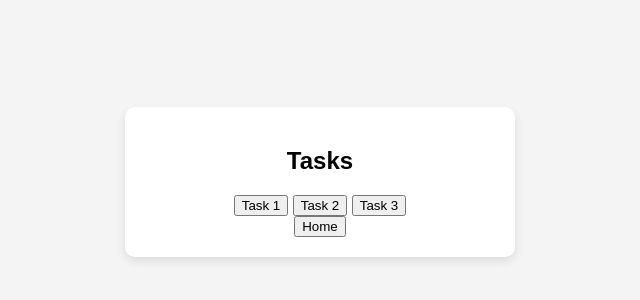
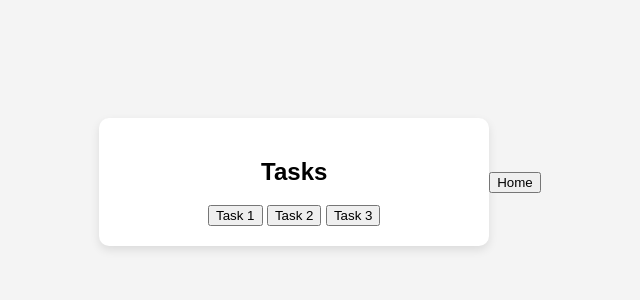
Before and after one commit to Livegist/wave, a website: page public/pages/tasks.html in a window 1280 px wide. Shown: the part 218-518 px from the top of the page, without its empty margins (320-960 px from the left). Drawn offline with Linux system fonts and the light colour scheme; files that its build step writes are made by us from their sources.

Commit message:
Update tasks.html

```diff
--- a/public/pages/tasks.html
+++ b/public/pages/tasks.html
@@ -12,6 +12,10 @@
       <button class="task" onclick="openTask('task2.html')">Task 2</button>
       <button class="task" onclick="openTask('task3.html')">Task 3</button>
     </div>
+  </div>
+</br>
+  <div >
+
     <button onclick="goHome()">Home</button>
   </div>
 
```
